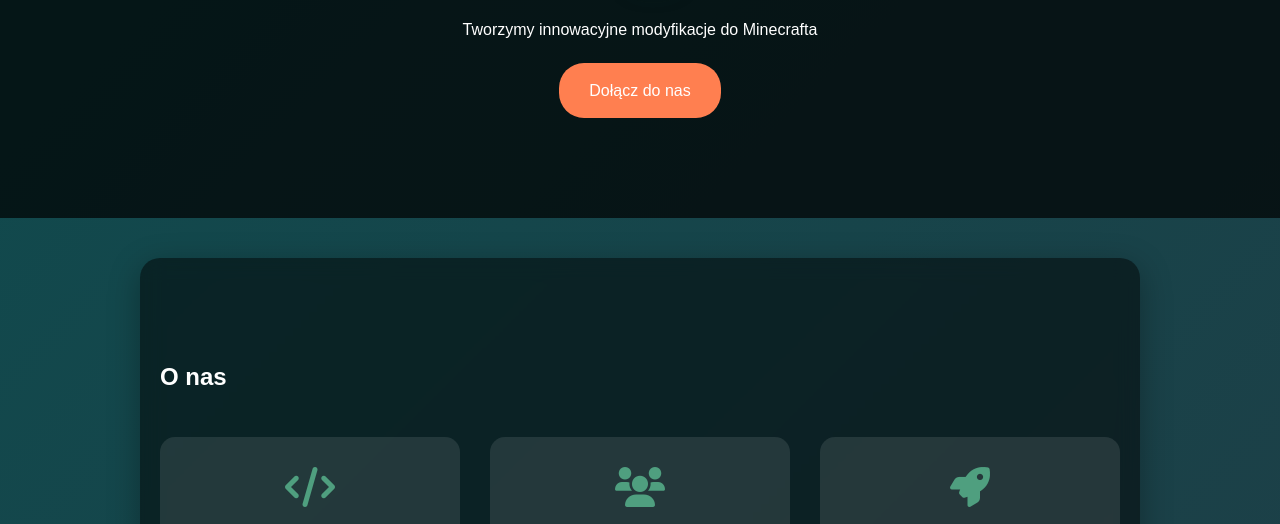
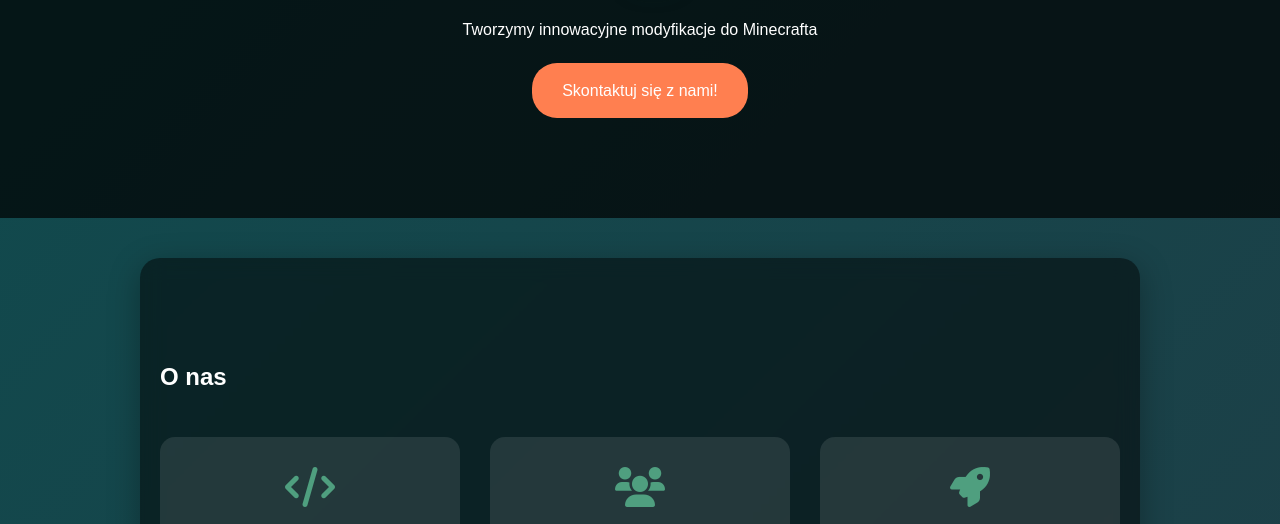
Before and after one commit to BlockForge-Studio/BFG, a plain HTML site: page index.html in a window 1280 px wide. Shown: the part 218-742 px from the top of the page. Drawn offline with Linux system fonts and the light colour scheme.

Commit message:
Update index.html

```diff
--- a/index.html
+++ b/index.html
@@ -403,7 +403,7 @@
     <header>
         <h1>BlockForge Studio</h1>
         <p>Tworzymy innowacyjne modyfikacje do Minecrafta</p>
-        <a href="#contact" class="cta-button">Dołącz do nas</a>
+        <a href="#contact" class="cta-button">Skontaktuj się z nami!</a>
     </header>
 
     <section id="about">
```
